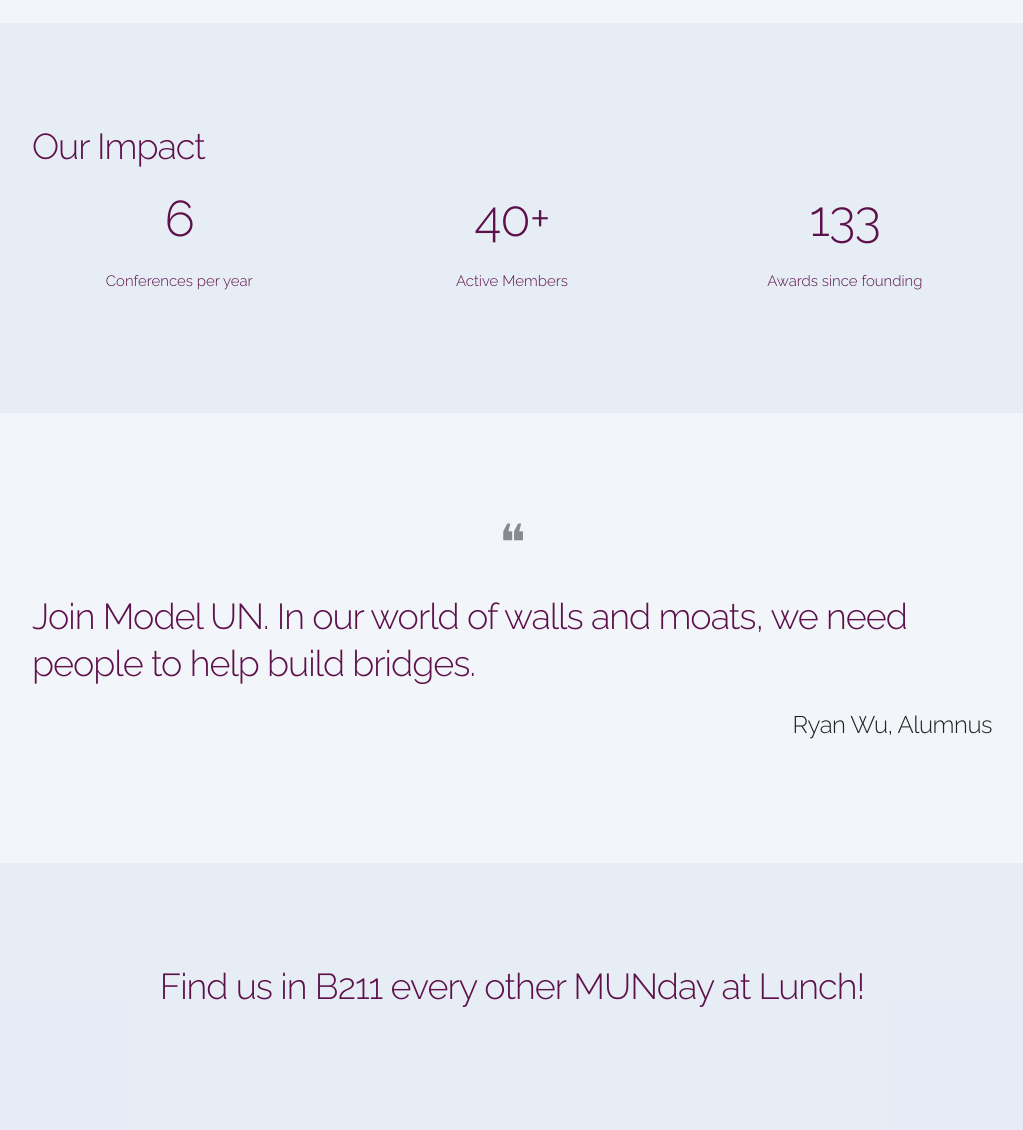
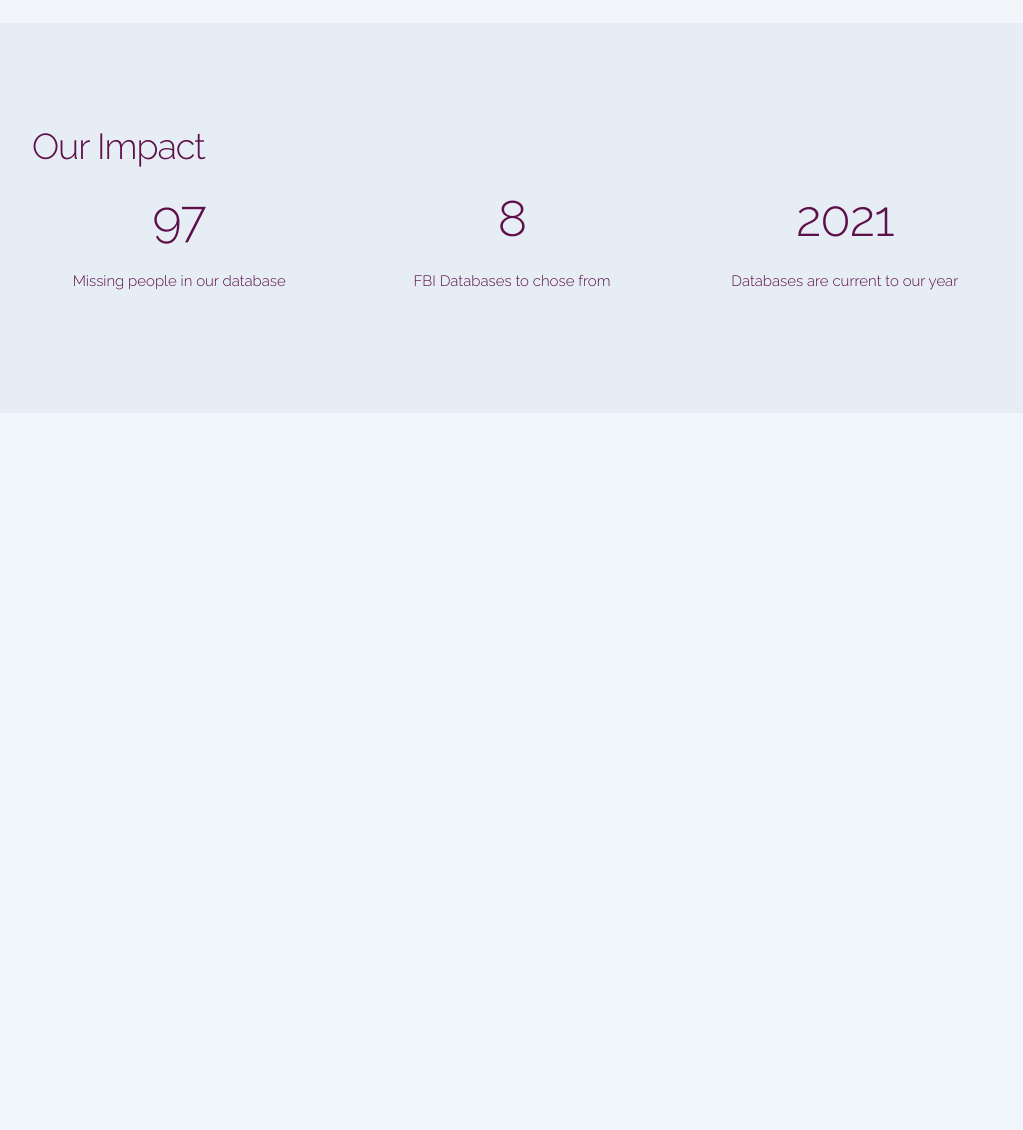
Before and after one commit to william14641/HackDavisProject, a Flask app: page / in a window 1280 px wide. Shown: the part 525-1655 px from the top of the page, without its empty margins (128-1151 px from the left). After the commit the page ends 815 px from the top, so only its background shows below. Run offline with Flask 2, Linux system fonts and the light colour scheme; some libraries are stand-ins or nearby versions.

Commit message:
Scrubbing MUN

```diff
--- a/templates/index.html
+++ b/templates/index.html
@@ -57,36 +57,20 @@
 			<h3>Our Impact</h3>
 			<div class="row centered">
 				<div class="four columns">
-					<h1>6</h1>
-					<h6>Conferences per year</h6>
+					<h1>97</h1>
+					<h6>Missing people in our database</h6>
 				</div>
 				<div class="four columns">
-					<h1>40+</h1>
-					<h6>Active Members</h6>
+					<h1>8</h1>
+					<h6>FBI Databases to chose from</h6>
 				</div>
 				<div class="four columns">
-					<h1>133</h1>
-					<h6>Awards since founding</h6>
+					<h1>2021</h1>
+					<h6>Databases are current to our year</h6>
 				</div>
 			</div>
 		</div>
 	</div>
-
-	<div class="section">
-		<div class="container">
-			<h1 class="centered light">❝</h1>
-			<h3>Join Model UN. In our world of walls and moats, we need people to help build bridges. </h3>
-			<h5 class="right">Ryan Wu, Alumnus</h5>
-		</div>
-	</div>
-
-	<div class="section shaded">
-		<div class="container centered">
-			<h3>Find us in B211 every other MUNday at Lunch!</h3>
-		</div>
-	</div>
-
-
 </body>
 
 </html>
```
Also changed, not shown: prof.jpg (added).
